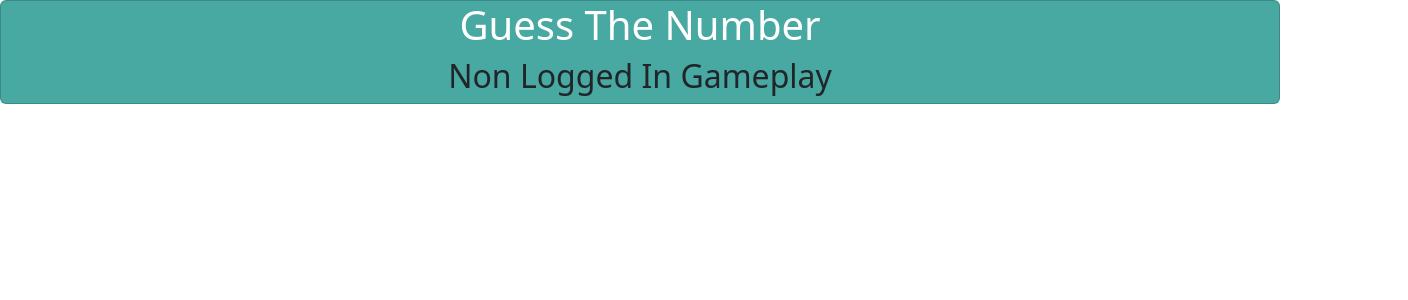
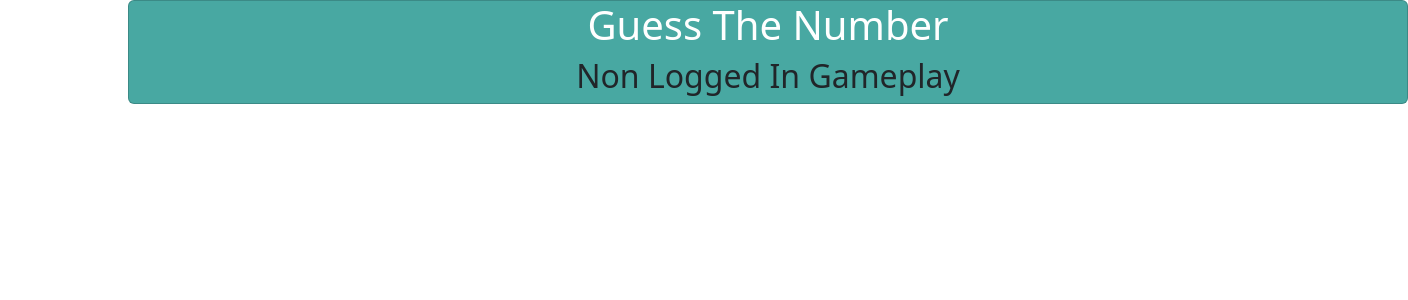
Before and after one commit to AndrewIMLEx/Learning-Project, a React app: page / in a window 1280 px wide. Shown: the top 300 px of the page, 1408 px wide, since content can reach past the window. Built offline with nearby package versions, Linux system fonts and the light colour scheme.

Commit message:
size margin-left

```diff
--- a/src/style.css
+++ b/src/style.css
@@ -1,6 +1,7 @@
 .card {
     background-color : #48A8A2;
     width : 80em;
+    margin-left : 8em;
 }
 
 h1 {
```
